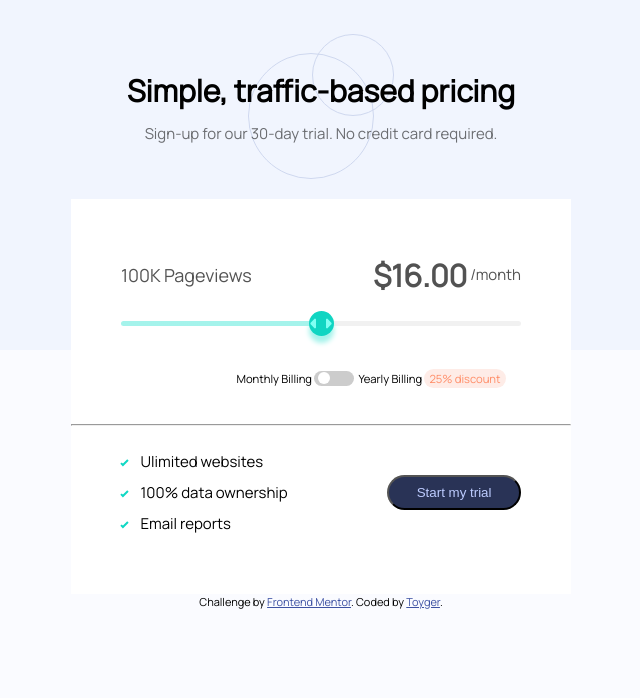
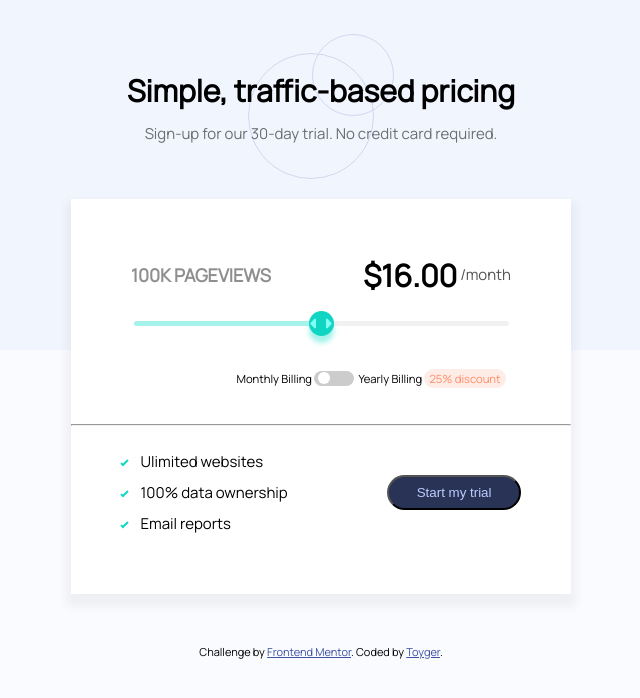
Before and after one commit to hacmaz123456/interactive-pricing-component-main, a plain HTML site: page index.html in a window 1280 px wide. Shown: the whole page, without its empty margins (319-959 px from the left). Drawn offline with Linux system fonts and the light colour scheme.

Commit message:
Make it better

```diff
--- a/index.html
+++ b/index.html
@@ -13,18 +13,18 @@
   <!-- Feel free to remove these styles or customise in your own stylesheet 👍 -->
   <style>
     body { margin: 0; padding: 0; box-sizing: border-box; font-size: 15px; font-family: 'Manrope'; background-color: hsl(230, 100%, 99%); background-image: url(images/bg-pattern.svg); background-repeat: no-repeat; background-size: cover; background-size: 100% 350px; }
-    .attribution { font-size: 11px; text-align: center; }
+    .attribution { margin-top: 50px; font-size: 11px; text-align: center; }
     .attribution a { color: hsl(228, 45%, 44%); }
     .container { text-align: center; }
     .introduction { padding-bottom: 55px; position: relative; max-width: 100%; }
     .intro-circle { z-index: -1; position: absolute; top: 30%; left: 50%; transform: translate(-50%, -50%); }
     .title { font-size: 2em; font-weight: 800; margin-top: 70px; padding-bottom: 12px; }
     .description { color: rgba(0, 0, 0, 0.555); }
-    .form { background-color: hsl(0, 0%, 100%); padding: 55px 0; z-index: 5; width: 500px; margin: 0 auto; }
-    .flexbox { display: flex; justify-content: space-between; align-items: center; margin: 0 50px; font-size: 1.2em; color: rgba(0, 0, 0, 0.678); }
-    .weight { font-weight: bold; font-size: 1.7em; }
-    .month { color: rgba(0, 0, 0, 0.678); }
-    input[type="range"] { -webkit-appearance: none; width: 400px; height: 5px; background-color: rgba(0, 0, 0, 0.055); outline: 0; border-radius: 25px; margin: 25px 0; }
+    .form { background-color: hsl(0, 0%, 100%); padding: 55px 0; z-index: 5; max-width: 500px; margin: 0 auto; box-shadow: 0 8px 9px 5px rgba(0, 0, 0, 0.048); }
+    .flexbox { display: flex; font-weight: bold; justify-content: space-between; align-items: center; margin: 0 60px; font-size: 1.2em; color: rgba(0, 0, 0, 0.438); }
+    .weight { font-weight: bold; font-size: 1.7em; color: black; }
+    .month { color: rgba(0, 0, 0, 0.678); font-weight: normal; }
+    input[type="range"] { -webkit-appearance: none; width: 375px; height: 5px; background-color: rgba(0, 0, 0, 0.055); outline: 0; border-radius: 25px; margin: 25px 0; }
     input[type="range"]::-webkit-slider-thumb { -webkit-appearance: none; transition: .4s; cursor: pointer; background-image: url(images/icon-slider.svg); background-color: hsl(174, 86%, 45%); width: 25px; height: 25px; background-repeat: no-repeat; background-position: center; border-radius: 25px; box-shadow: 0 7px 5px hsl(174, 77%, 80%); }
     input[type="range"]::-webkit-slider-thumb:hover { background-color: cyan; }
     input[type="range"]::-webkit-slider-thumb:active { cursor: grabbing; }
@@ -50,7 +50,7 @@
     @media screen and (max-width: 375px) {
       .title { font-size: 1.2em; }
       .description span { display: block; }
-      .form { width: 280px; }
+      .form { max-width: 280px; }
       .flexbox { display: block; margin: 0 auto; }
       input[type="range"]{ width: 230px; height: 9px; }
       .check { font-size: .7em; margin-left: 35px; margin-top: 25px; }
@@ -75,7 +75,7 @@
     </div>
     <div class="form">
       <div class="flexbox">
-        <div><span id="view"></span> Pageviews</div>
+        <div><span id="view"></span> PAGEVIEWS</div>
         <div><span id="price-desktop"><span><span class="weight">$<span class="price"></span></span></span><span class="month"><sup> /month</sup></span></span></div>
       </div>
       <div>
```
